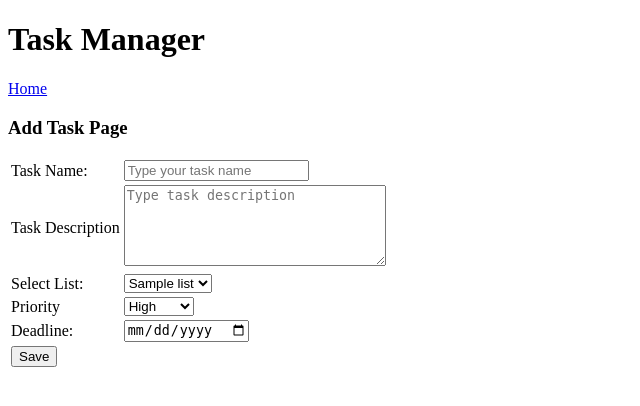
After one commit to fullstackstan/task-manager, a PHP site: page /task-manager/add-task.php in a window 1280 px wide. The commit adds this page. Shown: the top 406 px of the page, without its empty margins (0-640 px from the left). Run offline with PHP 8.4, Linux system fonts and the light colour scheme; tables that the repository leaves empty or names only in its code hold one stand-in row (values such as "Sample post").

Commit message:
can add tasks and task displayed on home

```diff
--- /dev/null
+++ b/add-task.php
@@ -0,0 +1,161 @@
+<?php
+//include constants
+include('config/constants.php');
+?>
+
+<!DOCTYPE html>
+<html lang="en">
+<head>
+    <meta charset="UTF-8">
+    <meta http-equiv="X-UA-Compatible" content="IE=edge">
+    <meta name="viewport" content="width=device-width, initial-scale=1.0">
+    <title>Task Manager App with PHP and MySQL</title>
+</head>
+<body>
+    <h1>Task Manager</h1>
+
+    <a href="<?php echo SITEURL; ?>">Home</a>
+
+    <h3>Add Task Page</h3>
+
+    <p>
+        <?php
+        //check add_task_fail session
+        if(isset($_SESSION['add_task_fail'])){
+            echo $_SESSION['add_task_fail'];
+            unset($_SESSION['add_task_fail']);
+        }
+        ?>
+    </p>
+
+    <form action="" method="POST">
+        <table>
+            <tr>
+                <td>Task Name:</td>
+                <td><input type="text" name="task_name" placeholder="Type your task name" required="required"/></td>
+            </tr>
+
+            <tr>
+                <td>Task Description</td>
+                <td><textarea name="task_description" placeholder="Type task description" id="" cols="30" rows="5"></textarea></td>
+            </tr>
+
+            <tr>
+                <td>Select List: </td>
+                <td>
+                    <select name="list_id" id="">
+
+                        <?php
+
+                            //connect to db
+                            $conn = mysqli_connect(LOCALHOST, DB_USERNAME, DB_PASSWORD) or die(mysqli_error());
+
+                            //select db
+                            $db_select = mysqli_select_db($conn, DB_NAME) or die(mysqli_error());
+
+                            //create query to get list
+                            $sql = "SELECT * FROM tbl_lists";
+
+                            //execute query
+                            $res = mysqli_query($conn, $sql);
+
+                            //check success
+                            if($res==true){
+                                //create variable to count rows
+                                $count_rows = mysqli_num_rows($res);
+
+                                if($count_rows>0){
+                                    //display all list on dropdown
+                                    while($row=mysqli_fetch_assoc($res)){
+                                        $list_id = $row['list_id'];
+                                        $list_name = $row['list_name'];
+                                        ?>
+                                            <option value="<?php echo $list_id; ?>"><?php echo $list_name; ?></option>
+                                        <?php
+
+                                    }
+                                } else {
+                                    //display none as option
+                                    ?>
+                                    <option value="0">None</option>
+                                    <?php
+                                }
+                            }
+
+                        ?>
+
+                    </select>
+                </td>
+            </tr>
+
+            <tr>
+                <td>Priority</td>
+                <td>
+                    <select name="priority" id="">
+                        <option value="High">High</option>
+                        <option value="Medium">Medium</option>
+                        <option value="Low">Low</option>
+                    </select>
+                </td>
+            </tr>
+
+            <tr>
+                <td>Deadline: </td>
+                <td><input type="date" name="deadline"></td>
+            </tr>
+
+            <tr>
+                <td><input type="submit" name="submit" value="Save" /></td>
+            </tr>
+        </table>
+    </form>
+</body>
+</html>
+
+
+<?php
+//check if save button is clicked
+
+if(isset($_POST['submit'])){
+    // echo "Button Clicked";
+    //get all the values from the form
+    $task_name = $_POST['task_name'];
+    $task_description = $_POST['task_description'];
+    $list_id = $_POST['list_id'];
+    $priority = $_POST['priority'];
+    $deadline = $_POST['deadline'];
+
+    //connect to db again
+    $conn2 = mysqli_connect(LOCALHOST,DB_USERNAME,DB_PASSWORD) or die(mysqli_error());
+
+    //select db again
+    $db_select2 = mysqli_select_db($conn2, DB_NAME) or die(mysqli_error());
+
+    //create query to insert
+    $sql2 = "INSERT INTO tbl_tasks SET
+        task_name = '$task_name',
+        task_description = '$task_description',
+        list_id = $list_id,
+        priority = '$priority',
+        deadline = '$deadline'
+    ";
+
+    //execute query
+    $res2 =mysqli_query($conn2, $sql2);
+
+    //check if query successful
+    if($res2==true){
+        //execute successful
+        $_SESSION['add_task'] = "Task Added Successfully";
+
+        //redirect to home
+        header('location:'.SITEURL);
+    } else {
+        //failed to add task
+        $_SESSION['add_task_fail'] = "Failed to add Task";
+        // redirect to add task page
+        header('location:'.SITEURL.'add-task.php');
+    }
+}
+
+?>
```
Also changed, not shown: index.php (+68 -5 lines).
